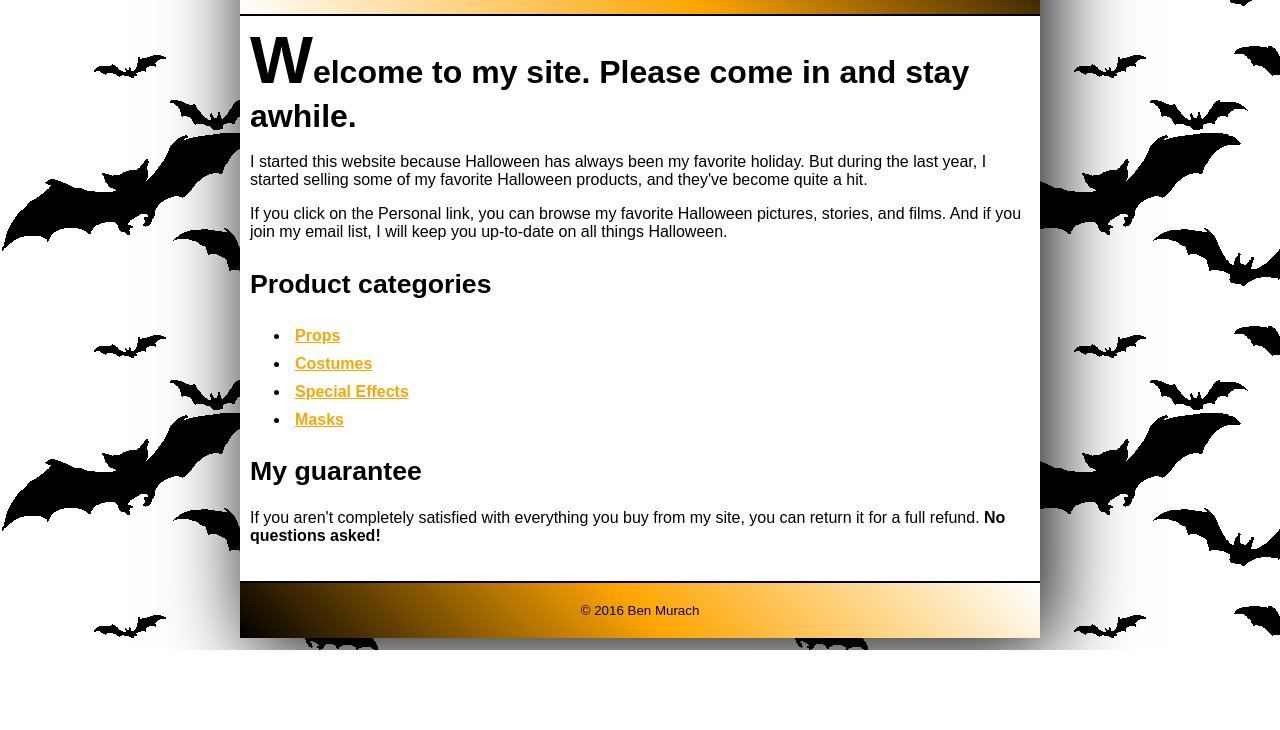
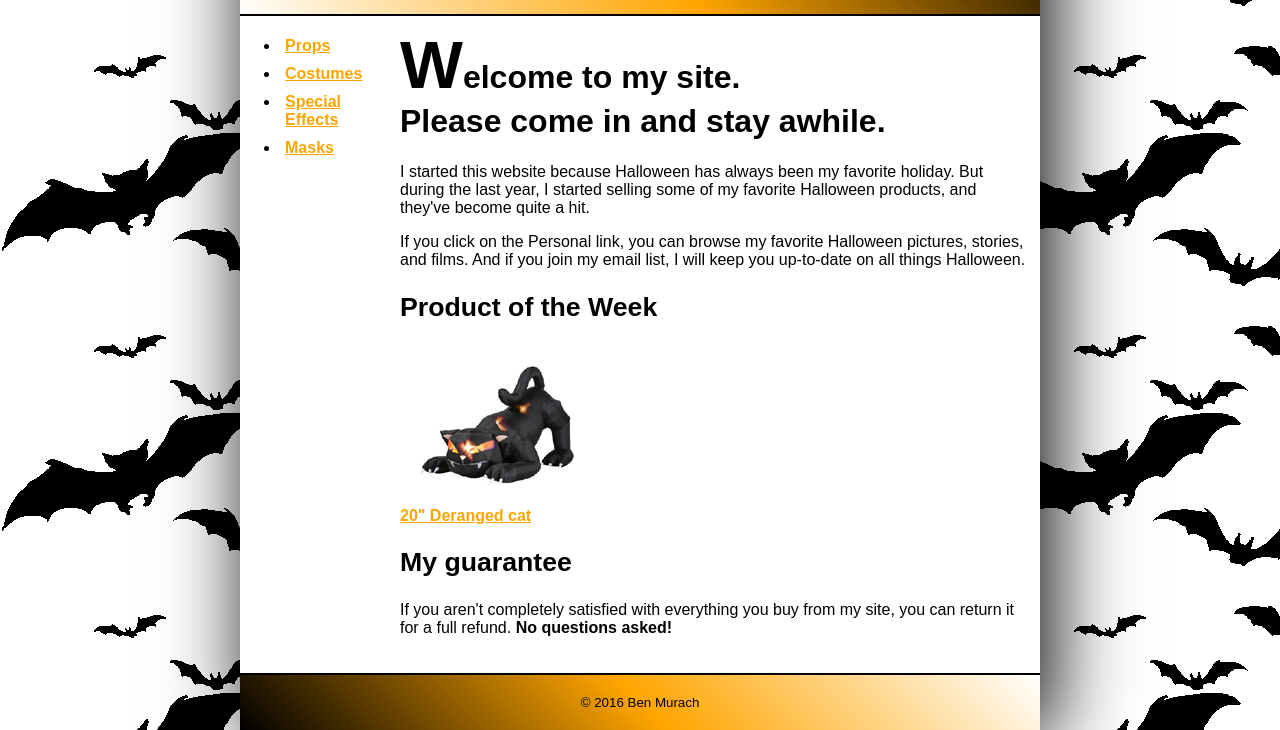
Before and after one commit to bfobert/HTMLClassExerciseF15, a plain HTML site: page web/index.html in a window 1280 px wide. Shown: the part 150-880 px from the top of the page. Before the commit the page ends 800 px from the top, so only its background shows below. Drawn offline with Linux system fonts and the light colour scheme.

Commit message:
Completed Exercise 4

```diff
--- a/web/index.html
+++ b/web/index.html
@@ -14,8 +14,17 @@
 	 <h1 id="HStoreTitle">The Halloween Store</h1>
          <h2 id="GoblinTitle">For the little Goblin in all of us!</h2>
     </header>
+        <section id="leftCol">
+<ul id="list">
+    <li id="one"><a id="propsLink" href="google.com">Props</a></li>
+    <li id="two"><a id="costumesLink" href="google.com">Costumes</a></li>
+    <li id="three"><a id="speffectsLink" href="google.com">Special Effects</a></li>
+    <li id="four"><a id="masksLink" href="google.com">Masks</a></li>
+</ul>
+</section>
+    <section id="rightCol">
     <header id="head1">
-         <h1 id="mainTitle">Welcome to my site. Please come in and stay awhile.</h1>
+         <h1 id="mainTitle">Welcome to my site. <br> Please come in and stay awhile.</h1>
          </header>
 <section id ="main">
 <p>I started this website because Halloween has always been my favorite holiday.
@@ -24,20 +33,17 @@
 <p>If you click on the Personal link, you can browse my favorite Halloween pictures, stories, and films. And if you join my email list,
     I will keep you up-to-date on all things Halloween.</p>
 </section>
-         <section id="product_categories">
-<h2>Product categories</h2>
-<ul>
-    <li id="one"><a id="propsLink" href="google.com">Props</a></li>
-    <li id="two"><a id="costumesLink" href="google.com">Costumes</a></li>
-    <li id="three"><a id="speffectsLink" href="google.com">Special Effects</a></li>
-    <li id="four"><a id="masksLink" href="google.com">Masks</a></li>
-</ul>
+         <section id="product_of_the_week">
+<h2>Product of the Week</h2>
+    <img id="catPic" src="images/cat1.jpg">
+    <a id="catLink" href="products/cat.htm">20" Deranged cat</a>
          </section>
          <section id="guarantee">
 <h2>My guarantee</h2>
 
 If you aren't completely satisfied with everything you buy from my site, you can return it for a full refund. <b>No questions asked!</b>
          </section>
+    </section>
 <br>
 <br>
 <footer id="copywrite">
--- a/web/styles/main.css
+++ b/web/styles/main.css
@@ -102,18 +102,36 @@ img{
 #main{
     padding:10px;
     margin-top:-30px;
+    margin-left: 150px;
 }
 #head1{
     margin-left: 10px;
     margin-right:10px;
     margin-top:-15px;
 }
-#product_categories{
-    margin-left: 10px;
+#product_of_the_week{
+    margin-left: 160px;
     margin-right:10px;
-    margin-top:-20px;
+    margin-top:-25px;
 }
 #guarantee{
-    margin-left: 10px;
+    margin-left: 160px;
     margin-right:10px;
 }
+#leftCol{
+    float:left;
+    width: 160px;
+    min-height: 100px;
+}
+#catLink:link{
+    color:orange;
+    font-weight: bold;
+    float: bottom;
+}
+#catLink:hover{
+    color:green;
+}
+#catLink{
+    display: block;
+    clear:both;
+}
```
